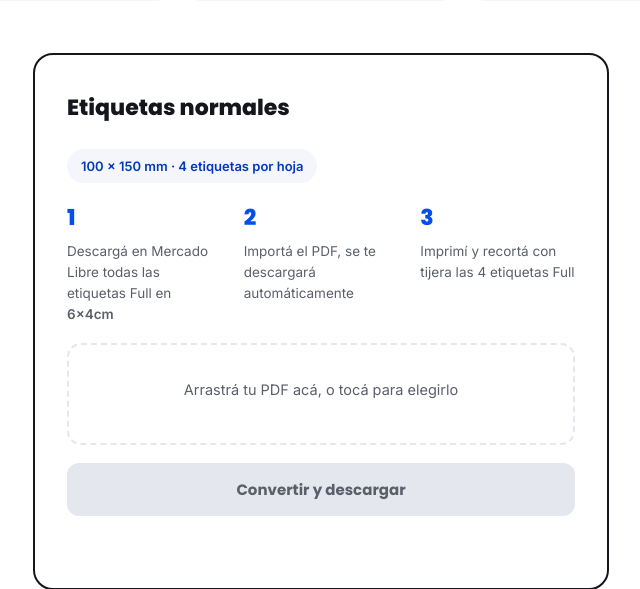
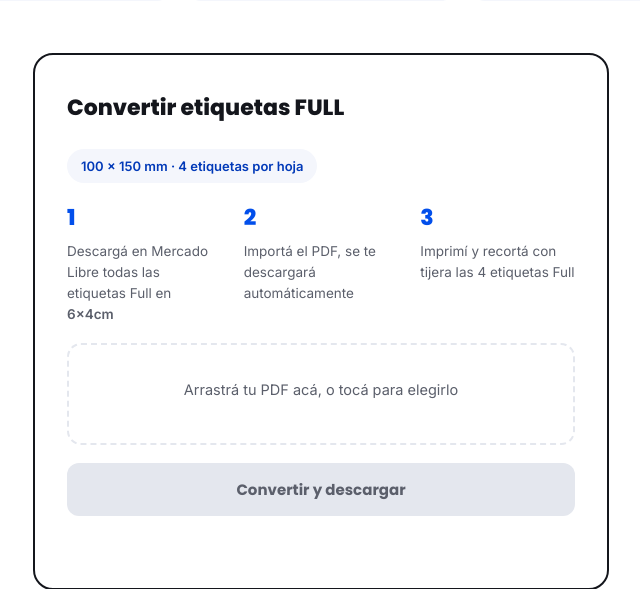
Before and after one commit to tagship/Conversor-FULL---TagShip, a Flask app: page / in a window 1280 px wide. Shown: the part 376-965 px from the top of the page, without its empty margins (319-959 px from the left). Run offline with Flask 3, Linux system fonts and the light colour scheme.

Commit message:
Add files via upload

```diff
--- a/templates/index.html
+++ b/templates/index.html
@@ -4,6 +4,7 @@
 <meta charset="utf-8">
 <meta name="viewport" content="width=device-width, initial-scale=1">
 <title>Conversor de etiquetas — TagShip</title>
+<link rel="icon" type="image/png" href="{{ url_for('static', filename='favicon.png') }}">
 <link rel="preconnect" href="https://fonts.googleapis.com">
 <link href="https://fonts.googleapis.com/css2?family=Poppins:wght@600;700;800&family=Inter:wght@400;500;600&display=swap" rel="stylesheet">
 <style>
@@ -244,7 +245,7 @@
 <section class="converter">
   <div class="card" id="panel-normales">
     <div class="card-head">
-      <h2 class="display">Etiquetas normales</h2>
+      <h2 class="display">Convertir etiquetas FULL</h2>
     </div>
     <span class="spec-pill">100 × 150 mm · 4 etiquetas por hoja</span>
 
```
